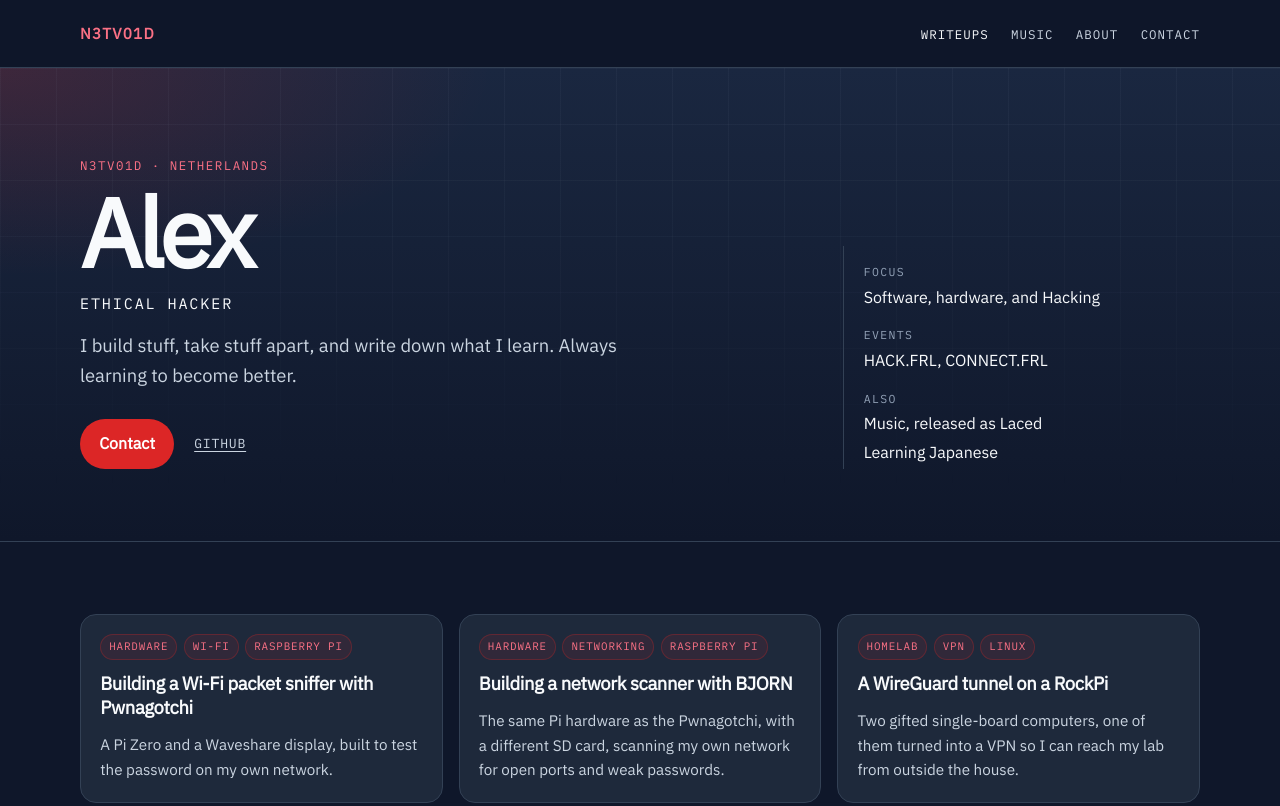
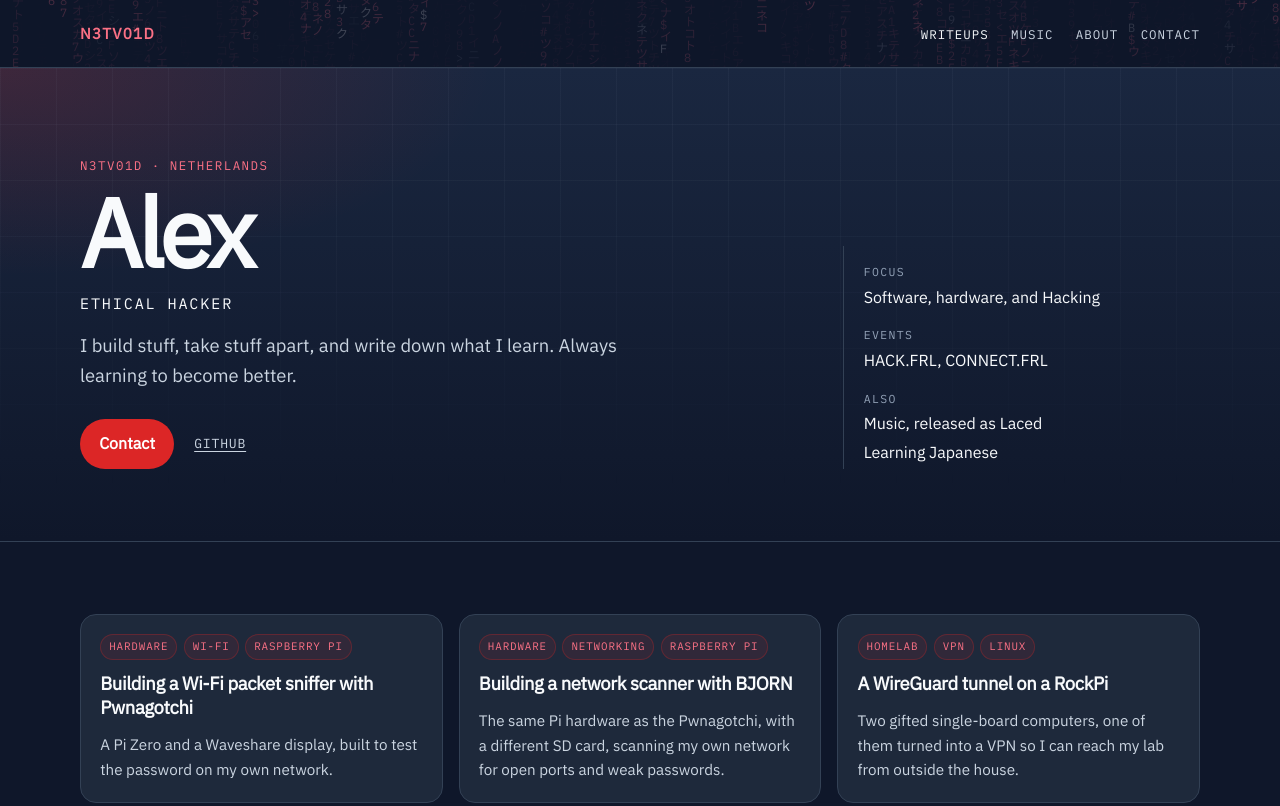
Before and after one commit to n3tv01d-jp/n3tv01d.github.io, an Astro site: page / in a window 1280 px wide. Shown: the top 806 px of the page. Built offline with nearby package versions, Linux system fonts and the light colour scheme; Astro itself is replaced by a stand-in of ours.

Commit message:
Top Bar Matrix Effect

```diff
--- a/src/components/Header.astro
+++ b/src/components/Header.astro
@@ -9,6 +9,7 @@ const items = [
 ---
 
 <header class="site-header">
+  <canvas class="header-matrix" data-matrix aria-hidden="true"></canvas>
   <div class="container nav-bar">
     <a class="logo" href={base}>N3TV01D</a>
     <nav data-nav aria-label="Sections">
@@ -26,6 +27,75 @@ const items = [
 </header>
 
 <script>
+  // Matrix rain inside the header bar
+  const canvas = document.querySelector<HTMLCanvasElement>('[data-matrix]');
+  const ctx = canvas?.getContext('2d');
+  if (canvas && ctx) {
+    const glyphs = 'アイウエオカキクケコサシスセソタチツテトナニヌネノ0123456789ABCDEF<>/$#';
+    const color = '251, 113, 133'; // --rose as RGB
+    const size = 12;
+    const reduceMotion = window.matchMedia('(prefers-reduced-motion: reduce)');
+    let drops: number[] = [];
+    let width = 0;
+    let height = 0;
+    let frame = 0;
+    let last = 0;
+
+    const resize = () => {
+      const dpr = window.devicePixelRatio || 1;
+      width = canvas.clientWidth;
+      height = canvas.clientHeight;
+      canvas.width = Math.round(width * dpr);
+      canvas.height = Math.round(height * dpr);
+      ctx.setTransform(dpr, 0, 0, dpr, 0, 0);
+      ctx.font = `${size}px "IBM Plex Mono", monospace`;
+      const columns = Math.ceil(width / size);
+      drops = Array.from({ length: columns }, (_, i) => drops[i] ?? Math.random() * -20);
+    };
+
+    const draw = () => {
+      // Fade previous frame to leave trails (destination-out keeps the canvas transparent)
+      ctx.globalCompositeOperation = 'destination-out';
+      ctx.fillStyle = 'rgba(0, 0, 0, 0.18)';
+      ctx.fillRect(0, 0, width, height);
+      ctx.globalCompositeOperation = 'source-over';
+
+      for (let i = 0; i < drops.length; i++) {
+        const y = drops[i] * size;
+        const char = glyphs[Math.floor(Math.random() * glyphs.length)];
+        ctx.fillStyle = Math.random() > 0.95 ? 'rgba(255, 255, 255, 0.9)' : `rgba(${color}, 0.85)`;
+        ctx.fillText(char, i * size, y);
+        if (y > height && Math.random() > 0.9) drops[i] = Math.random() * -10;
+        drops[i] += 1;
+      }
+    };
+
+    const loop = (time: number) => {
+      frame = requestAnimationFrame(loop);
+      if (time - last < 70) return; // ~14 fps feels right for matrix rain
+      last = time;
+      draw();
+    };
+
+    const start = () => {
+      cancelAnimationFrame(frame);
+      if (reduceMotion.matches) {
+        for (let i = 0; i < 12; i++) draw(); // single static frame
+      } else {
+        frame = requestAnimationFrame(loop);
+      }
+    };
+
+    resize();
+    start();
+    new ResizeObserver(resize).observe(canvas);
+    reduceMotion.addEventListener('change', start);
+    document.addEventListener('visibilitychange', () => {
+      if (document.hidden) cancelAnimationFrame(frame);
+      else start();
+    });
+  }
+
   const links = [...document.querySelectorAll<HTMLAnchorElement>('[data-nav] a[href*="#"]')];
   const sections = links
     .map((link) => document.getElementById(link.hash.slice(1)))
--- a/src/styles/global.css
+++ b/src/styles/global.css
@@ -71,9 +71,23 @@ a {
   background: rgba(15, 23, 42, 0.82);
   backdrop-filter: blur(16px);
   border-bottom: 1px solid var(--line);
+  overflow: hidden;
+}
+
+.header-matrix {
+  position: absolute;
+  inset: 0;
+  width: 100%;
+  height: 100%;
+  opacity: 0.28;
+  pointer-events: none;
+  /* soften the rain behind the links so text stays readable */
+  mask-image: linear-gradient(180deg, #000 0%, rgba(0, 0, 0, 0.6) 100%);
 }
 
 .nav-bar {
+  position: relative;
+  z-index: 1;
   height: 100%;
   display: flex;
   align-items: center;
```
Also changed, not shown: 1 other file.
